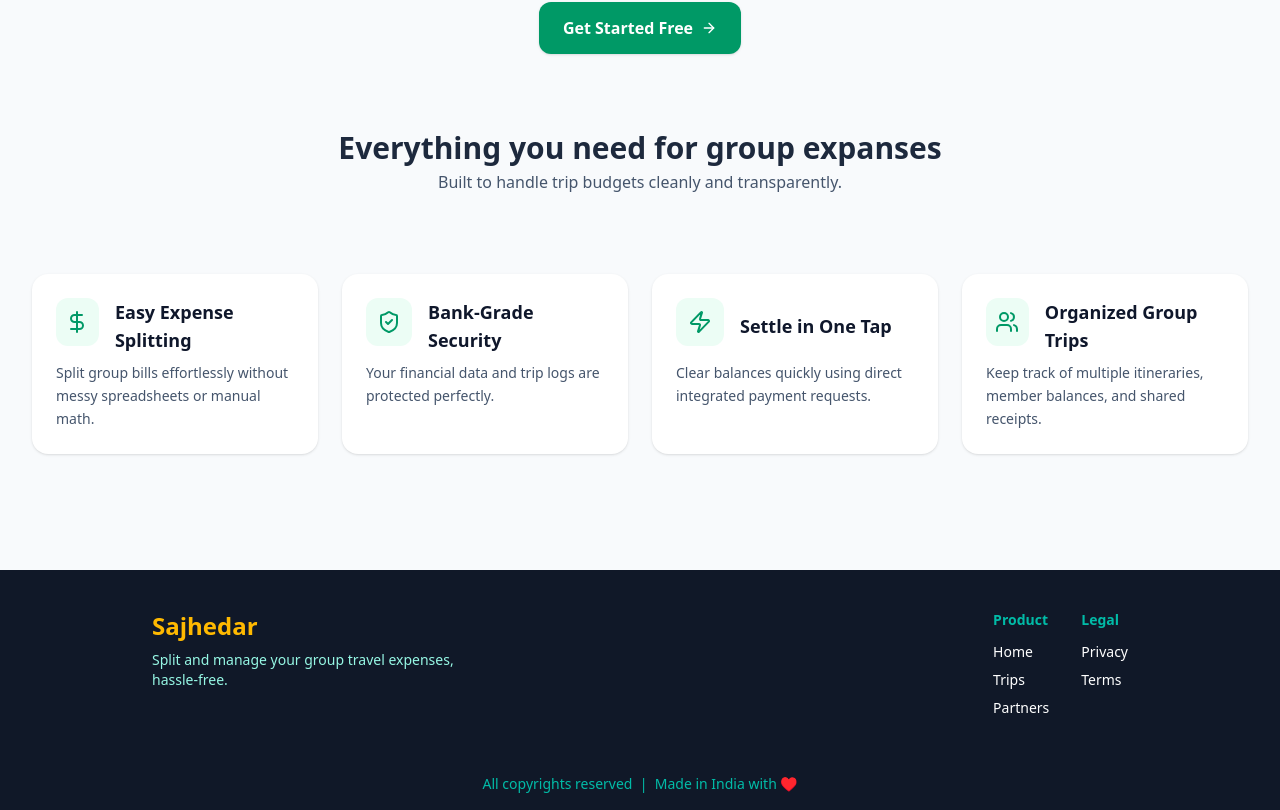
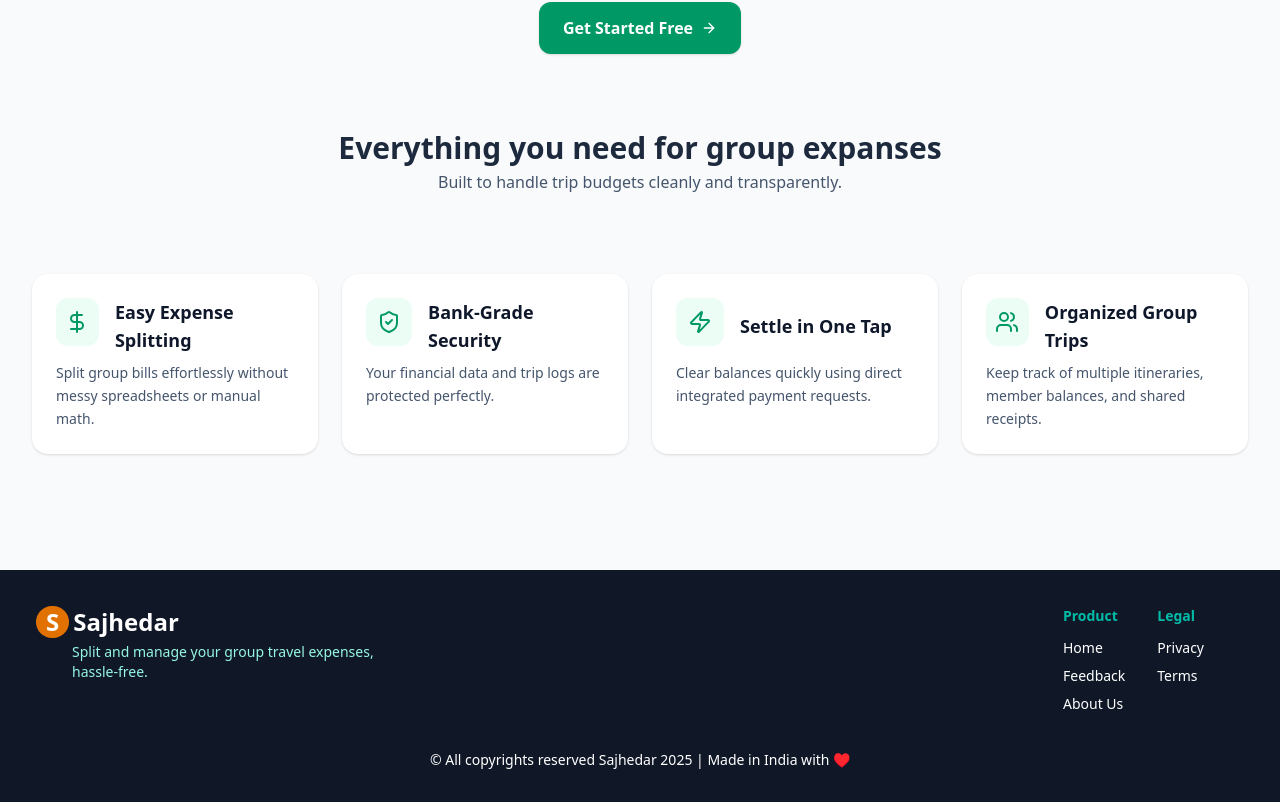
Before and after one commit to archit0111/Sajhedar, a Next.js app: page / in a window 1280 px wide. Shown: the part 951-1761 px from the top of the page. Built offline with nearby package versions, Linux system fonts and the light colour scheme.

Commit message:
Footer updated

```diff
--- a/src/components/Footer.tsx
+++ b/src/components/Footer.tsx
@@ -2,119 +2,38 @@ import Link from 'next/link'
 
 export default function Footer() {
   return (
-    <div className="bg-gray-900 text-white">
-      <div className="max-w-5xl mx-auto px-6 py-10 flex flex-col md:flex-row md:justify-between gap-6">
-        <div>
-          <div className="text-2xl text-amber-400 font-bold mb-2">Sajhedar</div>
-          <p className="text-sm text-teal-200 max-w-xs">
+    <div className="bg-gray-900 text-white py-4">
+      <div className='sm:flex sm:justify-between pr-10 lg:pr-14'>
+        <div className="ml-4 md:ml-8">
+        <div className='flex pt-4'>
+          <div className="text-2xl items-center flex font-bold">
+        <div className="font-extrabold flex items-center place-self-center w-full text-white bg-amber-600 rounded-full m-1 text-2xl h-8 p-2.5">S</div>
+        Sajhedar
+      </div>
+        </div>
+          <div className='ml-10 mb-2'>
+            <p className="text-sm text-teal-200 max-w-xs">
             Split and manage your group travel expenses, hassle-free.
           </p>
-        </div>
-
-        <div className="flex gap-8 text-sm">
+          </div>
+      </div>
+      <div className="flex gap-8 text-sm p-5 pl-15">
           <div className="flex flex-col gap-2">
             <span className="font-semibold text-teal-500 mb-1">Product</span>
-            <Link href="/home" className="hover:text-orange-300 transition-colors">Home</Link>
-            <Link href="/cart" className="hover:text-orange-300 transition-colors">Trips</Link>
-            <Link href="/wishlist" className="hover:text-orange-300 transition-colors">Partners</Link>
+            <Link href="/" className="hover:text-orange-300 transition-colors">Home</Link>
+            <Link href="/feedback" className="hover:text-orange-300 transition-colors">Feedback</Link>
+            <Link href="/About Us" className="hover:text-orange-300 transition-colors">About Us</Link>
           </div>
           <div className="flex flex-col gap-2">
             <span className="font-semibold text-teal-500 mb-1">Legal</span>
-            <Link href="/privacy" className="hover:text-orange-300 transition-colors">Privacy</Link>
-            <Link href="/terms" className="hover:text-orange-300 transition-colors">Terms</Link>
+            <Link href="/"className="hover:text-orange-300 transition-colors">Privacy</Link>
+            <Link href="/" className="hover:text-orange-300 transition-colors">Terms</Link>
           </div>
         </div>
       </div>
-
-      <div className="py-4 text-center text-xs sm:text-sm text-teal-500">
-        All copyrights reserved &nbsp;|&nbsp; Made in India with ♥️
+      <div className="py-4 text-center text-xs sm:text-sm text-white">
+          &copy; All copyrights reserved Sajhedar {new Date().getFullYear()} | <span>Made in India with ♥️</span>
       </div>
     </div>
   )
 }
-
-
-
-// "import { Instagram, Twitter, Github } from \"lucide-react\";
-
-// export default function Footer() {
-//   return (
-//     <footer
-//       data-testid=\"footer\"
-//       className=\"relative bg-[#212824] text-[#F4F1EB] pt-20 pb-8 px-6 lg:px-10 overflow-hidden\"
-//     >
-//       <div className=\"max-w-7xl mx-auto\">
-//         <div className=\"grid md:grid-cols-12 gap-10\">
-//           <div className=\"md:col-span-5\">
-//             <div className=\"flex items-center gap-2\">
-//               <span className=\"inline-flex h-9 w-9 items-center justify-center rounded-lg bg-[#E06D53] text-white font-display font-black\">
-//                 S
-//               </span>
-//               <span className=\"font-display text-2xl font-bold tracking-tight\">Sajhedar</span>
-//             </div>
-//             <p className=\"mt-5 text-white/60 max-w-sm leading-relaxed\">
-//               The gentlest way to split group expenses. Built for people who'd rather remember the sunset than the receipt.
-//             </p>
-//             <div className=\"mt-6 flex items-center gap-3\">
-//               {[Twitter, Instagram, Github].map((I, i) => (
-//                 <a
-//                   key={i}
-//                   href=\"#\"
-//                   data-testid={`footer-social-${i}`}
-//                   className=\"h-10 w-10 inline-flex items-center justify-center rounded-lg bg-white/5 border border-white/10 hover:bg-white/10 transition-colors\"
-//                 >
-//                   <I size={16} />
-//                 </a>
-//               ))}
-//             </div>
-//           </div>
-
-//           {[
-//             {
-//               title: \"Product\",
-//               links: [\"How it works\", \"Features\", \"Pricing\", \"Roadmap\"],
-//             },
-//             { title: \"Company\", links: [\"About\", \"Blog\", \"Careers\", \"Press\"] },
-//             { title: \"Support\", links: [\"Help center\", \"Contact\", \"Privacy\", \"Terms\"] },
-//           ].map((col, i) => (
-//             <div key={col.title} className=\"md:col-span-2\" data-testid={`footer-col-${i}`}>
-//               <div className=\"text-[11px] font-bold uppercase tracking-[0.22em] text-[#E06D53]\">
-//                 {col.title}
-//               </div>
-//               <ul className=\"mt-5 space-y-3\">
-//                 {col.links.map((l) => (
-//                   <li key={l}>
-//                     <a
-//                       href=\"#\"
-//                       className=\"text-sm text-white/70 hover:text-white transition-colors\"
-//                     >
-//                       {l}
-//                     </a>
-//                   </li>
-//                 ))}
-//               </ul>
-//             </div>
-//           ))}
-//         </div>
-
-//         {/* Massive wordmark */}
-//         <div className=\"mt-16 pt-10 border-t border-white/10\">
-//           <div
-//             aria-hidden
-//             className=\"font-display font-black leading-none tracking-tighter text-white/[0.06] select-none\"
-//             style={{ fontSize: \"clamp(4rem, 18vw, 18rem)\" }}
-//           >
-//             sajhedar.
-//           </div>
-//         </div>
-
-//         <div className=\"mt-8 flex flex-col md:flex-row items-center justify-between gap-4 text-white/50 text-xs\">
-//           <div>© {new Date().getFullYear()} Sajhedar. All copyrights reserved.</div>
-//           <div className=\"flex items-center gap-2\">
-//             Made in India with <span className=\"text-[#E06D53]\">♥</span>
-//           </div>
-//         </div>
-//       </div>
-//     </footer>
-//   );
-// }
--- a/src/pages/index.tsx
+++ b/src/pages/index.tsx
@@ -3,6 +3,7 @@ import Nav from "@/components/Nav";
 import { ArrowRight, DollarSign, ShieldCheck, Users, Zap} from "lucide-react";
 import { useRouter } from "next/router";
 import Link from "next/link";
+import Image from "next/image";
 
 export default function Home(){
 
@@ -63,7 +64,7 @@ export default function Home(){
     </div>
     {/*Picture Section*/}
     <div className="justify-center flex">
-      <img src="heroSectionPic.png" alt="hero_sec_pic" />
+      <img src="heroSectionPic.png" alt="hero_sec_pic"  />
     </div>
     <div className="p-4 py-6 justify-self-center lg:max-w-[70%] m-4 border border-slate-200 rounded-xl text-center mb-5 items-center">
       <p className="mt-4 text-lg sm:text-xl text-slate-600 max-w-2xl mx-auto">
```
